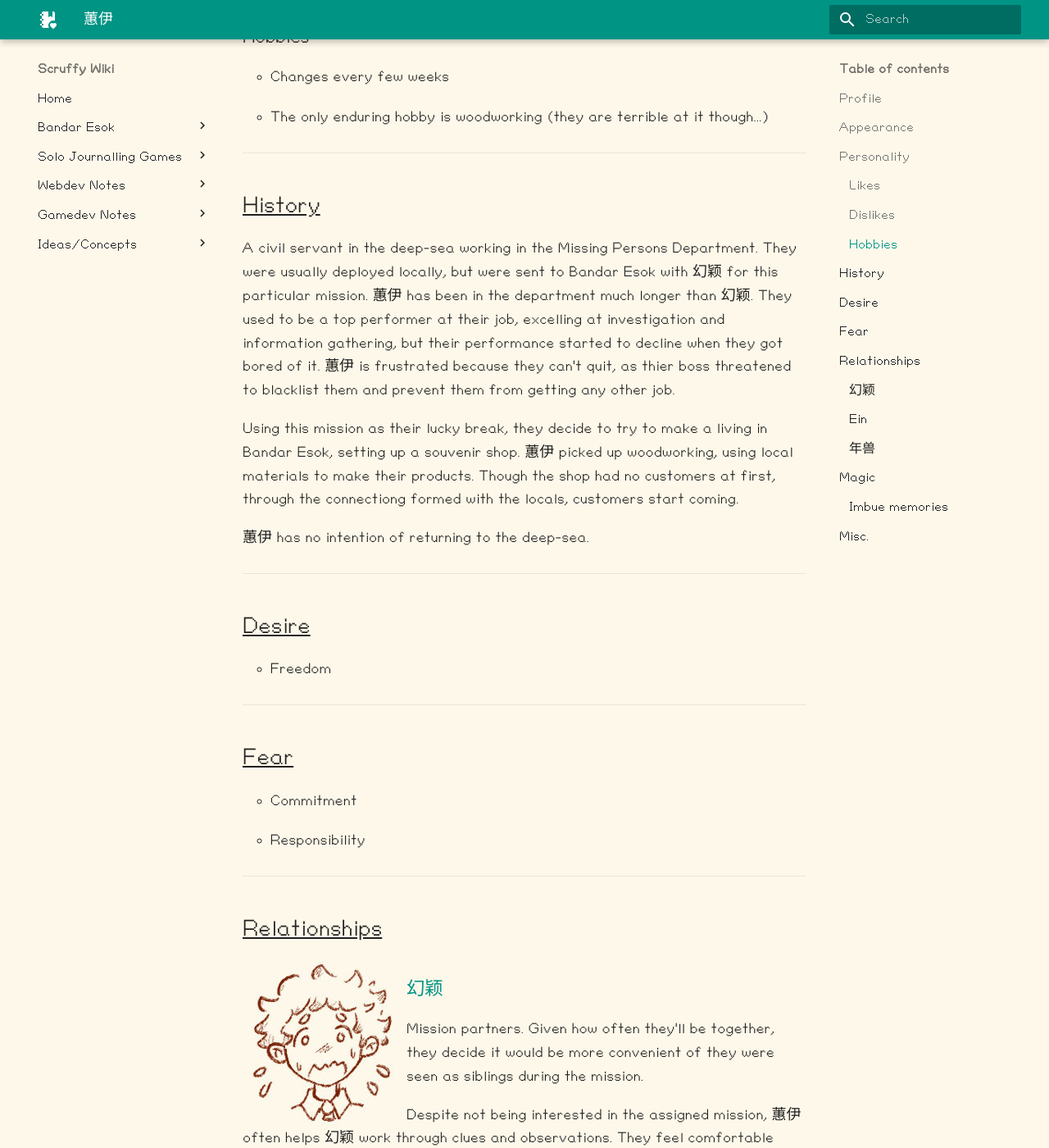
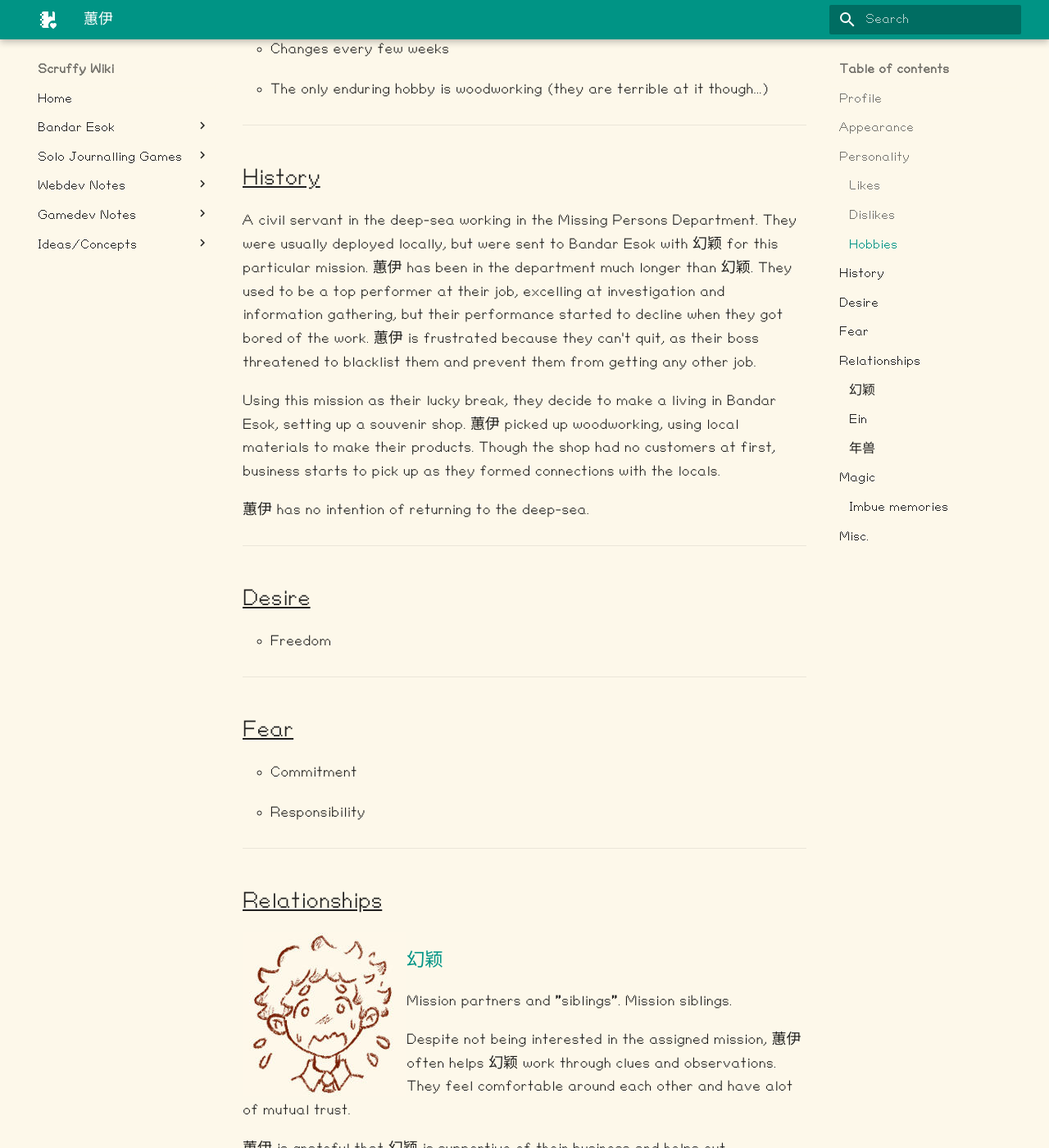
Before and after one commit to muahchee/scruffyWiki, an MkDocs documentation site: the page built from docs/notes/bandarEsokLore/Characters/1hui-yi.md, in a window 1280 px wide and 1400 px high, scrolled down 1946 px. Shown: the whole window at 82% size. Built offline with MkDocs 1.6.1 and Material for MkDocs 9.7.7, drawn with Linux system fonts in a browser that asks for light colours; some of the changed text lies outside the part shown.

```diff
--- a/docs/notes/bandarEsokLore/Characters/1hui-yi.md
+++ b/docs/notes/bandarEsokLore/Characters/1hui-yi.md
@@ -62,9 +60,9 @@ Is also rather fickle, unwilling to do anything that they deem "boring". Doesn't
 
 ## History { .underline }
 
-A civil servant in the deep-sea working in the Missing Persons Department. They were usually deployed locally, but were sent to Bandar Esok with 幻颖 for this particular mission. 蕙伊 has been in the department much longer than 幻颖. They used to be a top performer at their job, excelling at investigation and information gathering, but their performance started to decline when they got bored of it. 蕙伊 is frustrated because they can't quit, as thier boss threatened to blacklist them and prevent them from getting any other job.
+A civil servant in the deep-sea working in the Missing Persons Department. They were usually deployed locally, but were sent to Bandar Esok with 幻颖 for this particular mission. 蕙伊 has been in the department much longer than 幻颖. They used to be a top performer at their job, excelling at investigation and information gathering, but their performance started to decline when they got bored of the work. 蕙伊 is frustrated because they can't quit, as their boss threatened to blacklist them and prevent them from getting any other job.
 
-Using this mission as their lucky break, they decide to try to make a living in Bandar Esok, setting up a souvenir shop. 蕙伊 picked up woodworking, using local materials to make their products. Though the shop had no customers at first, through the connectiong formed with the locals, customers start coming.
+Using this mission as their lucky break, they decide to make a living in Bandar Esok, setting up a souvenir shop. 蕙伊 picked up woodworking, using local materials to make their products. Though the shop had no customers at first, business starts to pick up as they formed connections with the locals.
 
 蕙伊 has no intention of returning to the deep-sea.
 
@@ -89,7 +87,7 @@ Using this mission as their lucky break, they decide to try to make a living in
 
 ### [幻颖](1huan-ying.md)
 
-Mission partners. Given how often they'll be together, they decide it would be more convenient of they were seen as siblings during the mission.
+Mission partners and "siblings". Mission siblings.
 
 Despite not being interested in the assigned mission, 蕙伊 often helps 幻颖 work through clues and observations. They feel comfortable around each other and have alot of mutual trust.
 
```
Also changed, not shown: other parts of docs/notes/bandarEsokLore/Characters/1hui-yi.md (+5 -7 lines), docs/notes/bandarEsokLore/Characters/1ein.md (+3 -0 lines), docs/notes/bandarEsokLore/Characters/1huan-ying.md (+2 -2 lines), docs/media/huiyi-full.jpg (added), docs/media/huiyi-skrunkle.jpg (added).
